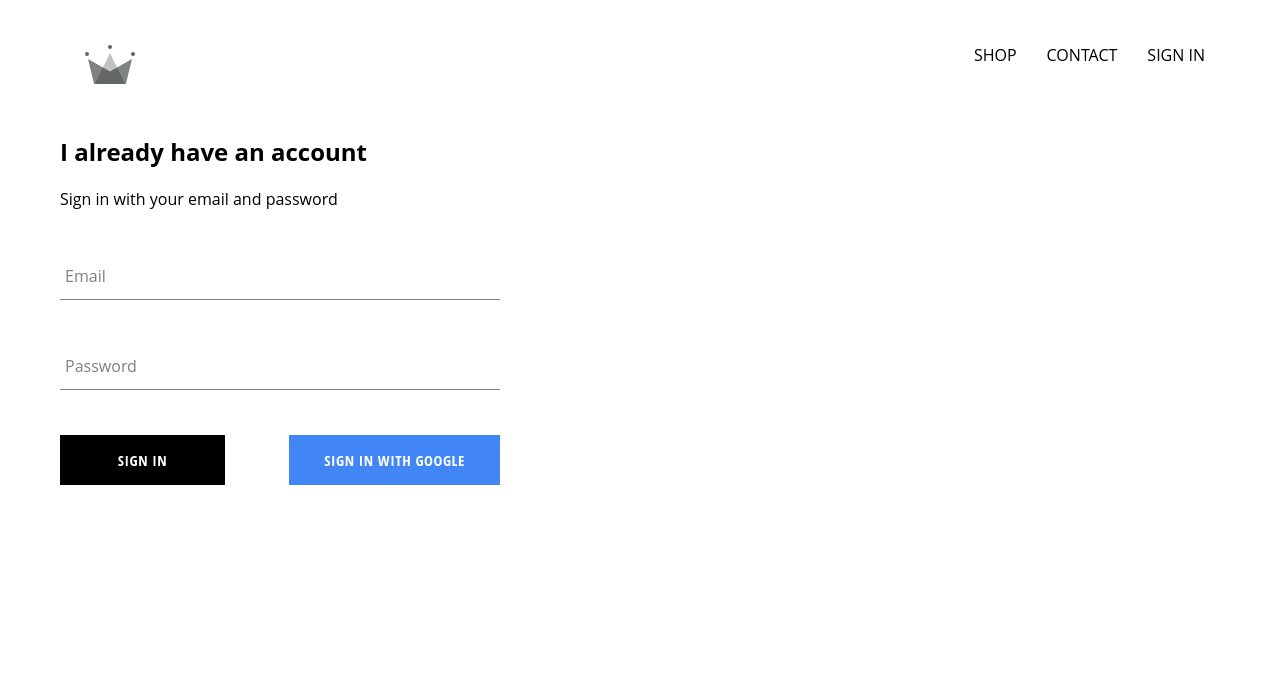
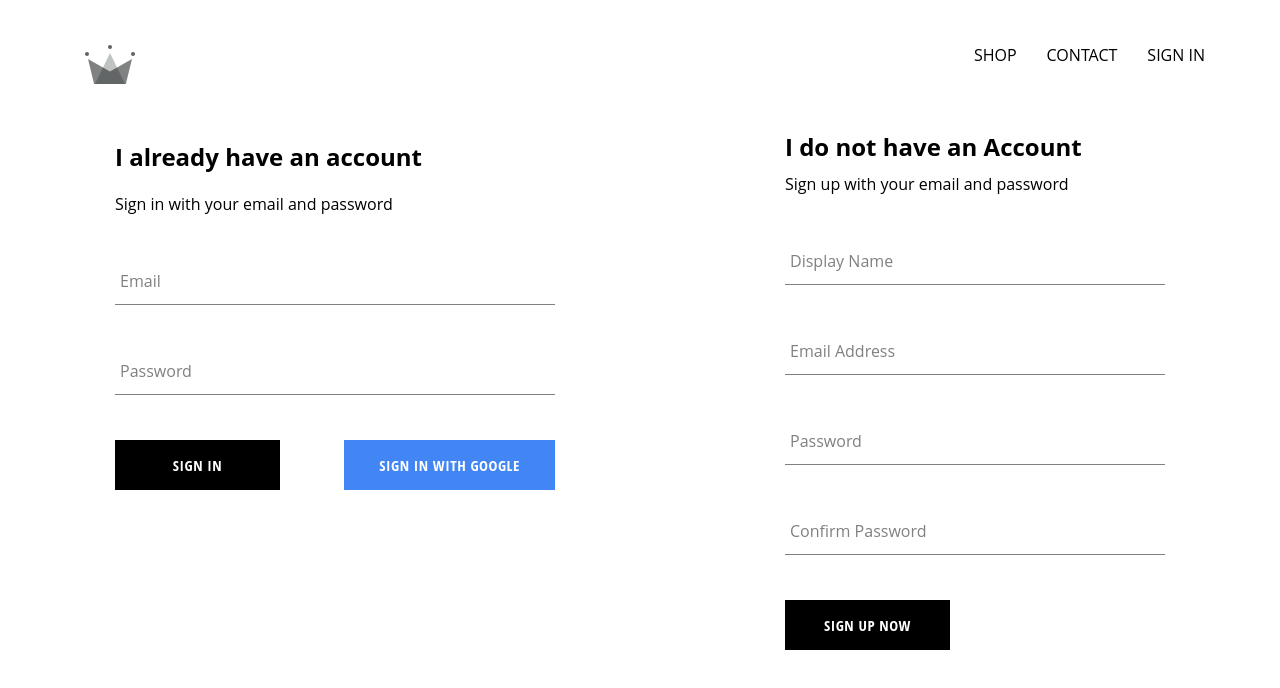
Before and after one commit to princessbolade/E-commerce-React-, a React (Create React App) app: page /signin in a window 1280 px wide. Shown: the top 688 px of the page. Built offline with nearby package versions, Linux system fonts and the light colour scheme; no server answers; the HTML template or start-up script is replaced by a standard one.

Commit message:
implemented firebase and included ability to store autenticated users.

```diff
--- a/src/App.js
+++ b/src/App.js
@@ -5,7 +5,7 @@
 import ShopPage from "./pages/homepage/shop/shop";
 import Header from "./components/header/header";
 import SignInAndSignUpPage from "./pages/sign-in and sign-up/sign-in/sign-in/sign-in-up";
-import { auth } from "./firebase/firebase";
+import { auth, createUserProfileDocument } from "./firebase/firebase";
 
 class App extends React.Component {
   constructor() {
@@ -16,10 +16,22 @@
     };
   }
   componentDidMount() {
-    this.unsubscribeFromAuth = auth.onAuthStateChanged((user) => {
-      this.setState({ currentUser: user });
+    this.unsubscribeFromAuth = auth.onAuthStateChanged(async (userAuth) => {
+      if (userAuth) {
+        const userRef = await createUserProfileDocument(userAuth);
 
-      console.log(user);
+        userRef.onSnapshot((snapshot) => {
+          this.setState({
+            currentUser: {
+              id: snapshot.id,
+              ...snapshot.data(),
+            },
+          });
+          console.log(this.state);
+        });
+      }
+
+      this.setState({ currentUser: userAuth });
     });
   }
 
--- /dev/null
+++ b/src/components/sign-up/sign-up.jsx
@@ -0,0 +1,99 @@
+import React from "react";
+
+import "./sign-up.scss";
+import FormInput from "../form-input/form-input";
+import CustomButton from "../custom-button/custom-button";
+import { auth, createUserProfileDocument } from "../../firebase/firebase";
+
+class SignUp extends React.Component {
+  constructor(props) {
+    super(props);
+
+    this.state = {
+      email: "",
+      password: "",
+      confirmPassword: "",
+      displayName: "",
+    };
+  }
+
+  handleSubmit = async (e) => {
+    e.preventDefault();
+
+    const { email, password, confirmPassword, displayName } = this.state;
+    console.log(this.state);
+
+    if (confirmPassword !== password) return;
+
+    try {
+      const { user } = await auth.createUserWithEmailAndPassword(
+        email,
+        password
+      );
+
+      await createUserProfileDocument(user, { displayName });
+    } catch (error) {
+      console.log(error);
+    }
+
+    this.setState({
+      email: "",
+      password: "",
+      confirmPassword: "",
+      displayName: "",
+    });
+  };
+
+  handleChange = (e) => {
+    const { value, name } = e.target;
+
+    this.setState({ [name]: value });
+  };
+
+  render() {
+    const { email, password, confirmPassword, displayName } = this.state;
+    return (
+      <div className="sign-up">
+        <h2 className="title">I do not have an Account</h2>
+        <span>Sign up with your email and password</span>
+        <form className="sign-up-form" onSubmit={this.handleSubmit}>
+          <FormInput
+            label="Display Name"
+            type="text"
+            name="displayName"
+            value={displayName}
+            onChange={this.handleChange}
+            required
+          />
+          <FormInput
+            label="Email Address"
+            type="email"
+            name="email"
+            value={email}
+            onChange={this.handleChange}
+            required
+          />
+          <FormInput
+            label="Password"
+            type="password"
+            name="password"
+            value={password}
+            onChange={this.handleChange}
+            required
+          />
+          <FormInput
+            label="Confirm Password"
+            type="password"
+            name="confirmPassword"
+            value={confirmPassword}
+            onChange={this.handleChange}
+            required
+          />
+          <CustomButton type="submit" children={"SIGN UP NOW"} />
+        </form>
+      </div>
+    );
+  }
+}
+
+export default SignUp;
--- /dev/null
+++ b/src/components/sign-up/sign-up.scss
@@ -0,0 +1,13 @@
+.sign-up {
+  width: 380px;
+  display: flex;
+  flex-direction: column;
+
+  .title {
+    margin: 10px 0;
+  }
+  .button {
+    display: flex;
+    justify-content: space-between;
+  }
+}
--- a/src/firebase/firebase.js
+++ b/src/firebase/firebase.js
@@ -12,6 +12,31 @@
   measurementId: "G-8FF8JDDG1H",
 };
 
+export const createUserProfileDocument = async (
+  userAuth,
+  ...additionalData
+) => {
+  if (!userAuth) return;
+
+  const userRef = firestore.doc(`users/${userAuth.uid}`);
+
+  const snapShot = await userRef.get();
+
+  if (!snapShot.exists) {
+    const { displayName, email } = userAuth;
+    const createdAt = new Date();
+
+    await userRef.set({
+      displayName,
+      email,
+      createdAt,
+      additionalData,
+    });
+  }
+
+  return userRef;
+};
+
 firebase.initializeApp(config);
 
 export const auth = firebase.auth();
--- a/src/pages/sign-in and sign-up/sign-in/sign-in/sign-in-up.jsx
+++ b/src/pages/sign-in and sign-up/sign-in/sign-in/sign-in-up.jsx
@@ -1,10 +1,12 @@
 import React from "react";
 import SignIn from "../../../../components/sign-in/sign-in";
+import SignUp from "../../../../components/sign-up/sign-up";
 import "./sign-in-up.scss";
 
 const SignInAndSignUpPage = () => (
   <div className="sign-in-and-sign-up">
-    <SignIn />{" "}
+    <SignIn />
+    <SignUp />
   </div>
 );
 export default SignInAndSignUpPage;
--- a/src/pages/sign-in and sign-up/sign-in/sign-in/sign-in-up.scss
+++ b/src/pages/sign-in and sign-up/sign-in/sign-in/sign-in-up.scss
@@ -0,0 +1,6 @@
+.sign-in-and-sign-up {
+  display: flex;
+  justify-content: space-between;
+  width: 1050px;
+  margin: 30px auto;
+}
```
